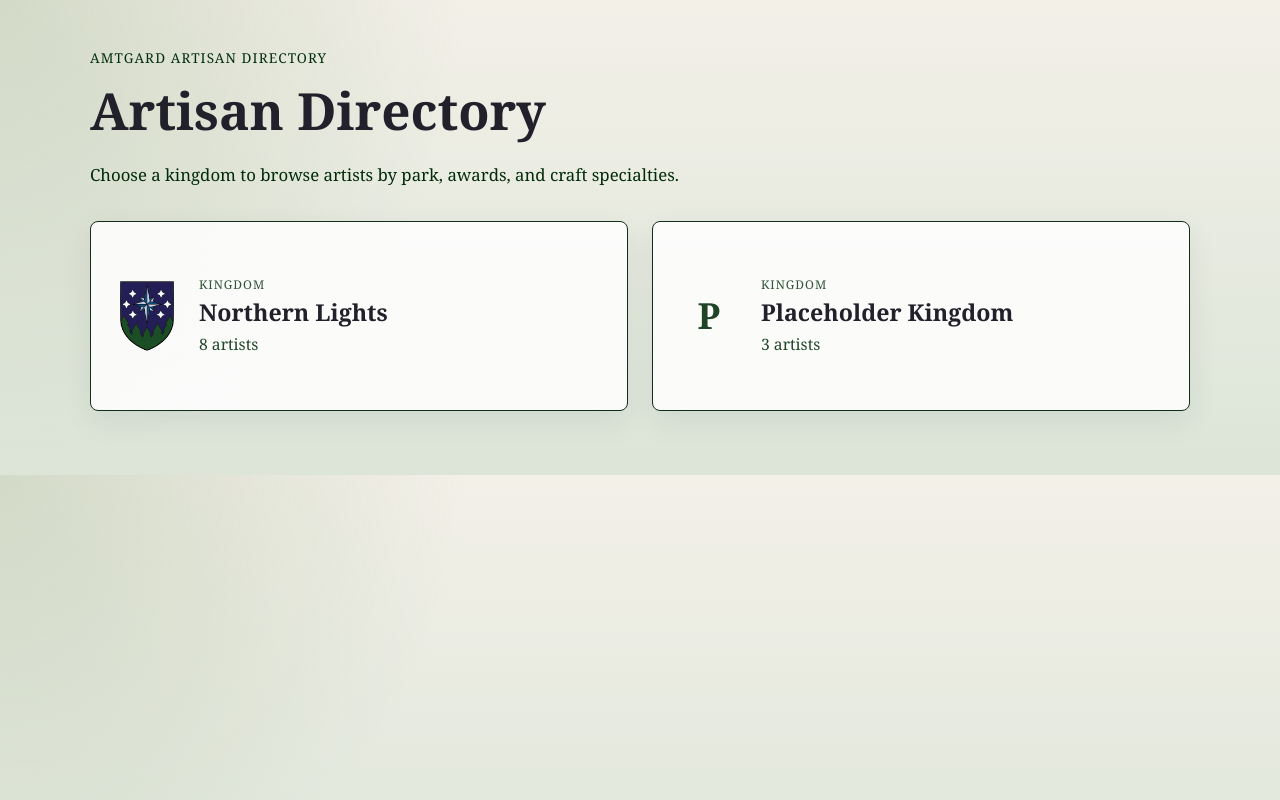
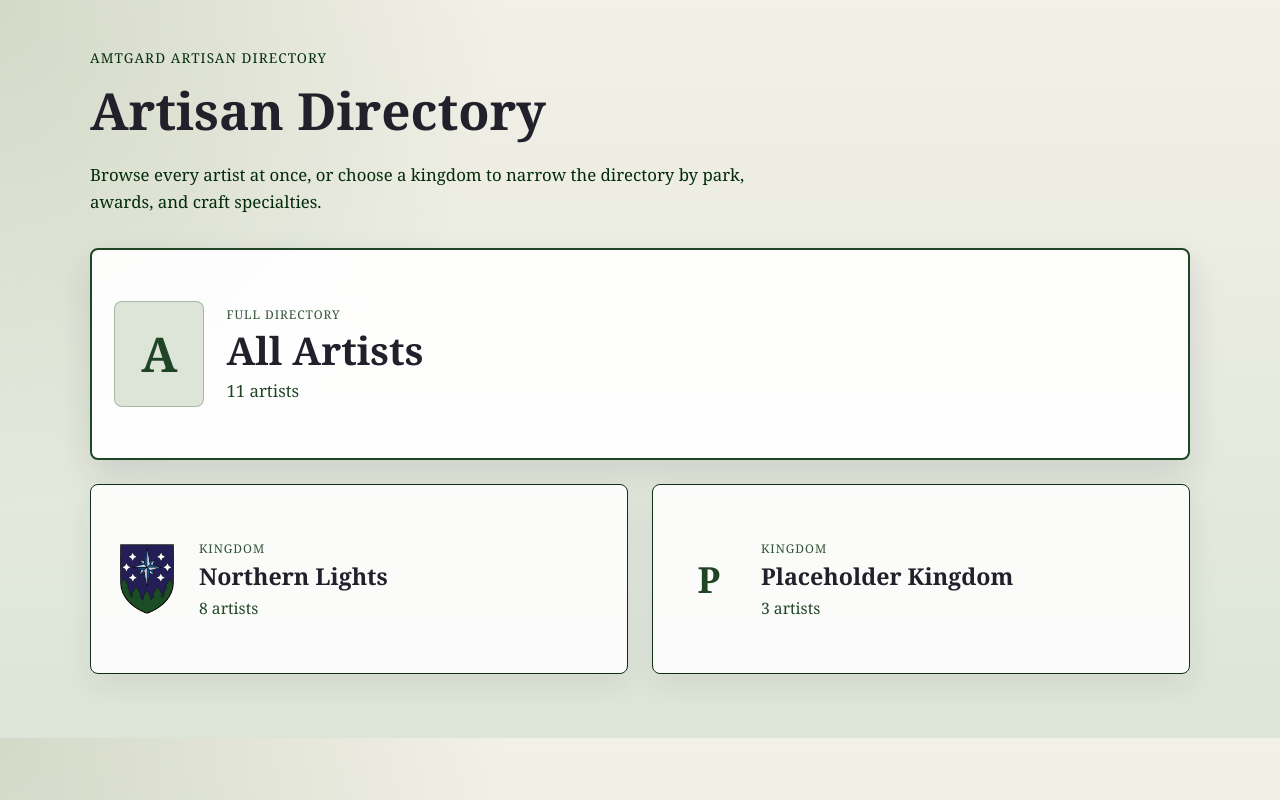
Before and after one commit to Mach-2/LARParts, an Astro site: page / in a window 1280 px wide. Built offline with nearby package versions, Linux system fonts and the light colour scheme; Astro itself is replaced by a stand-in of ours.

Commit message:
add 'All Artists' page

```diff
--- /dev/null
+++ b/src/pages/artists.astro
@@ -0,0 +1,100 @@
+---
+import ArtistCard from "../components/ArtistCard.astro";
+import artists from "../data/directory.json";
+
+const directoryArtists = [...artists].sort((a, b) => {
+	const lastName = a["Last Name"].localeCompare(b["Last Name"]);
+	return lastName || a["First Name"].localeCompare(b["First Name"]);
+});
+---
+
+<html lang="en">
+	<head>
+		<meta charset="utf-8" />
+		<link rel="icon" type="image/svg+xml" href="/favicon.svg" />
+		<link rel="icon" href="/favicon.ico" />
+		<meta name="viewport" content="width=device-width" />
+		<meta name="generator" content={Astro.generator} />
+		<title>All Artists | Northern Lights Artisan Directory</title>
+	</head>
+	<body>
+		<main class="page">
+			<a class="back-link" href="/">Back to kingdoms</a>
+
+			<section class="hero">
+				<p class="eyebrow">Full Directory</p>
+				<h1>All Artists</h1>
+				<p class="intro">
+					Browse every artist by park, kingdom, awards, and craft specialties.
+				</p>
+			</section>
+
+			<section class="artist-grid" aria-label="All artists">
+				{directoryArtists.map((artist) => <ArtistCard artist={artist} />)}
+			</section>
+		</main>
+	</body>
+</html>
+
+<style>
+	:global(body) {
+		margin: 0;
+		font-family: Georgia, serif;
+		background:
+			radial-gradient(circle at top left, rgba(130, 160, 116, 0.28), transparent 34%),
+			linear-gradient(180deg, #f3f0e8 0%, #dce5d8 100%);
+		color: #22202bff;
+	}
+
+	.page {
+		max-width: 1100px;
+		margin: 0 auto;
+		padding: 2rem 1.25rem 4rem;
+	}
+
+	.back-link {
+		display: inline-block;
+		margin-bottom: 2rem;
+		color: #204526ff;
+		font-weight: 700;
+		text-decoration-thickness: 0.08em;
+		text-underline-offset: 0.2em;
+	}
+
+	.hero {
+		margin-bottom: 2rem;
+	}
+
+	.eyebrow {
+		margin: 0 0 0.5rem;
+		text-transform: uppercase;
+		letter-spacing: 0.08em;
+		font-size: 0.85rem;
+		color: #042f0fff;
+	}
+
+	h1 {
+		margin: 0;
+		font-size: clamp(2.25rem, 4vw, 4rem);
+	}
+
+	.intro {
+		max-width: 45rem;
+		font-size: 1.05rem;
+		line-height: 1.6;
+		color: #022b09ff;
+	}
+
+	.artist-grid {
+		display: grid;
+		grid-template-columns: repeat(2, minmax(0, 1fr));
+		gap: 1.5rem;
+		max-width: 1200px;
+	}
+
+	@media (max-width: 980px) {
+		.artist-grid {
+			grid-template-columns: 1fr;
+		}
+	}
+</style>
--- a/src/pages/index.astro
+++ b/src/pages/index.astro
@@ -23,12 +23,15 @@ for (const artist of artists) {
 
 const kingdoms = [...kingdomMap.entries()]
 	.map(([name, artistCount]) => ({
+		label: "Kingdom",
 		name,
 		artistCount,
 		href: `/kingdoms/${slugify(name)}/`,
 		image: name === "Northern Lights" ? "/photos/NL_Heraldry1.png" : "",
 	}))
 	.sort((a, b) => a.name.localeCompare(b.name));
+
+const artistCount = artists.length;
 ---
 
 <html lang="en">
@@ -46,9 +49,19 @@ const kingdoms = [...kingdomMap.entries()]
 				<p class="eyebrow">Amtgard Artisan Directory</p>
 				<h1>Artisan Directory</h1>
 				<p class="intro">
-					Choose a kingdom to browse artists by park, awards, and craft specialties.
+					Browse every artist at once, or choose a kingdom to narrow the directory by
+					park, awards, and craft specialties.
 				</p>
 			</section>
+
+			<a class="featured-card" href="/artists/">
+				<div class="featured-mark" aria-hidden="true">A</div>
+				<div class="featured-content">
+					<p class="card-label">Full Directory</p>
+					<h2>All Artists</h2>
+					<p>{artistCount} {artistCount === 1 ? "artist" : "artists"}</p>
+				</div>
+			</a>
 
 			<section class="kingdom-grid" aria-label="Kingdoms">
 				{
@@ -125,6 +138,69 @@ const kingdoms = [...kingdomMap.entries()]
 		max-width: 1200px;
 	}
 
+	.featured-card {
+		display: grid;
+		grid-template-columns: 112px minmax(0, 1fr);
+		align-items: center;
+		min-height: 164px;
+		margin-bottom: 1.5rem;
+		padding: 1.4rem;
+		color: inherit;
+		text-decoration: none;
+		background: rgba(255, 255, 255, 0.94);
+		border: 2px solid #204526ff;
+		border-radius: 8px;
+		box-shadow: 0 14px 34px rgba(37, 36, 46, 0.12);
+		transition:
+			transform 160ms ease,
+			box-shadow 160ms ease,
+			border-color 160ms ease;
+	}
+
+	.featured-card:hover,
+	.featured-card:focus-visible,
+	.kingdom-card:hover,
+	.kingdom-card:focus-visible {
+		transform: translateY(-3px);
+		border-color: #35633b;
+		box-shadow: 0 16px 36px rgba(37, 36, 46, 0.14);
+	}
+
+	.featured-card:focus-visible,
+	.kingdom-card:focus-visible {
+		outline: 3px solid #7b9f69;
+		outline-offset: 4px;
+	}
+
+	.featured-mark {
+		width: 88px;
+		height: 104px;
+		display: grid;
+		place-items: center;
+		font-size: 3rem;
+		font-weight: 700;
+		color: #204526ff;
+		background: #dce5d8;
+		border: 1px solid rgba(32, 69, 38, 0.28);
+		border-radius: 8px;
+	}
+
+	.featured-content {
+		min-width: 0;
+	}
+
+	.featured-content h2 {
+		margin: 0 0 0.45rem;
+		font-size: clamp(1.8rem, 3vw, 2.5rem);
+		line-height: 1.1;
+	}
+
+	.featured-content p:last-child {
+		margin: 0;
+		color: #204526ff;
+		font-size: 1.05rem;
+	}
+
 	.kingdom-card {
 		display: grid;
 		grid-template-columns: 88px minmax(0, 1fr);
@@ -141,18 +217,6 @@ const kingdoms = [...kingdomMap.entries()]
 			transform 160ms ease,
 			box-shadow 160ms ease,
 			border-color 160ms ease;
-	}
-
-	.kingdom-card:hover,
-	.kingdom-card:focus-visible {
-		transform: translateY(-3px);
-		border-color: #35633b;
-		box-shadow: 0 16px 36px rgba(37, 36, 46, 0.14);
-	}
-
-	.kingdom-card:focus-visible {
-		outline: 3px solid #7b9f69;
-		outline-offset: 4px;
 	}
 
 	.kingdom-mark {
@@ -199,6 +263,17 @@ const kingdoms = [...kingdomMap.entries()]
 	}
 
 	@media (max-width: 560px) {
+		.featured-card {
+			grid-template-columns: 64px minmax(0, 1fr);
+			padding: 1rem;
+		}
+
+		.featured-mark {
+			width: 52px;
+			height: 64px;
+			font-size: 2.25rem;
+		}
+
 		.kingdom-card {
 			grid-template-columns: 64px minmax(0, 1fr);
 			padding: 1rem;
```
Also changed, not shown: src/components/ArtistCard.astro (+13 -1 lines).
